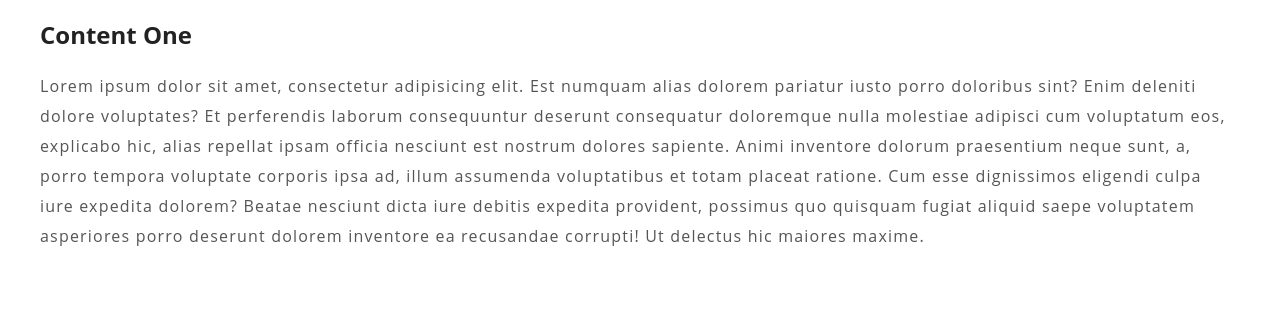
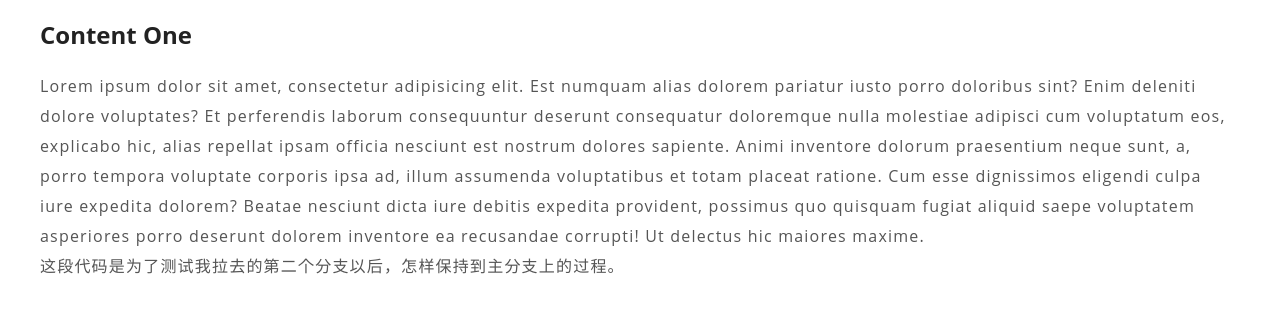
Before and after one commit to PunchMan0525/learngit, a plain HTML site: page index.html in a window 1280 px wide. Shown: the part 802-1114 px from the top of the page. Drawn offline with Linux system fonts and the light colour scheme.

Commit message:
这是新的一段分支

```diff
--- a/index.html
+++ b/index.html
@@ -43,6 +43,9 @@
           dolorem inventore ea recusandae corrupti! Ut delectus hic maiores
           maxime.
         </p>
+        <P>
+            这段代码是为了测试我拉去的第二个分支以后，怎样保持到主分支上的过程。
+        </P>
       </section>
     <script src="script.js"></script>
 </body>
```
